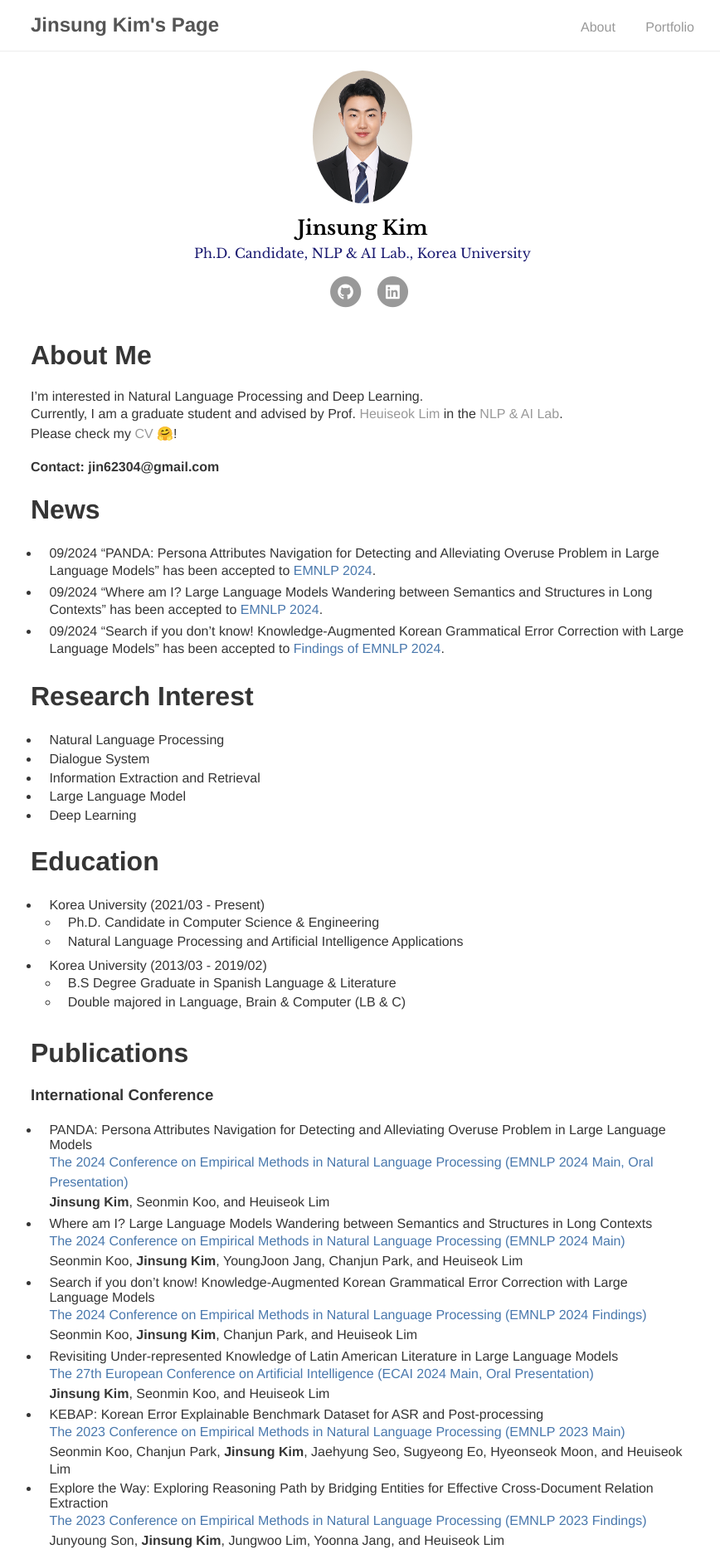
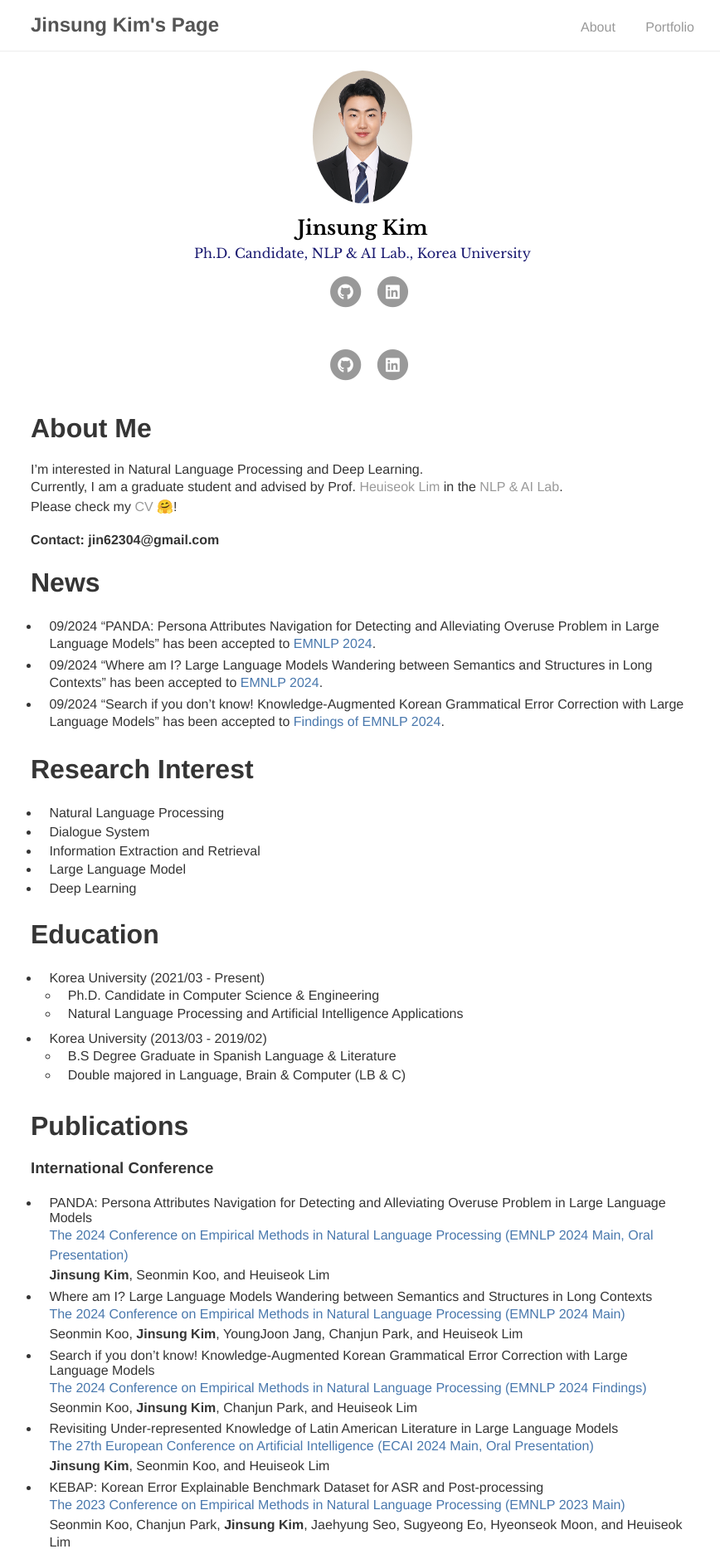
Before and after one commit to jin62304/jin62304.github.io, a Jekyll site: the page built from index.md, in a window 1280 px wide. Shown: the top 1873 px of the page at 83% size, without its empty margins (203-1071 px from the left). Built offline with Jekyll 4.4.1, drawn with Linux system fonts in a browser that asks for light colours; our own code applies the rules of GitHub Pages for plain Markdown files.

Commit message:
updated 250414_03

```diff
--- a/_layouts/about.html
+++ b/_layouts/about.html
@@ -16,11 +16,6 @@
         </div>
       </div>
     </div>
-  </div>
-
-  <div class="content">
-    {{ content }}
-    </br>
     <div class="social-layer">
       <div class="social-icons">
         <ul>
@@ -29,4 +24,9 @@
       </div>
     </div>
   </div>
+
+  <div class="content">
+    {{ content }}
+    </br>
+  </div>
 </div>
```
